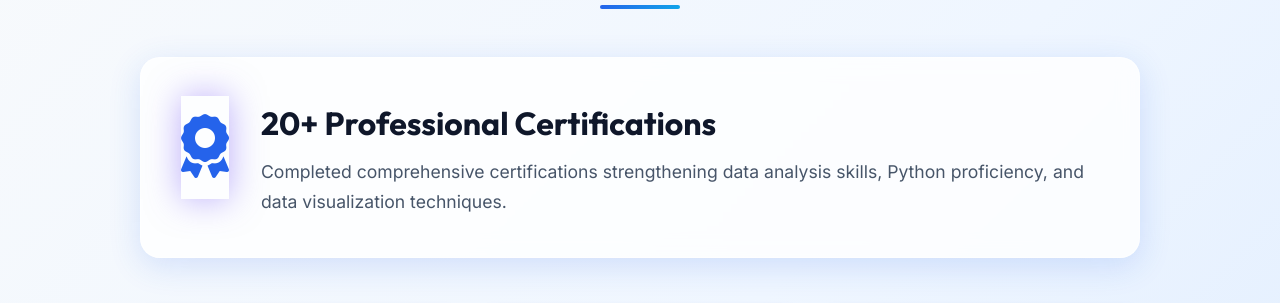
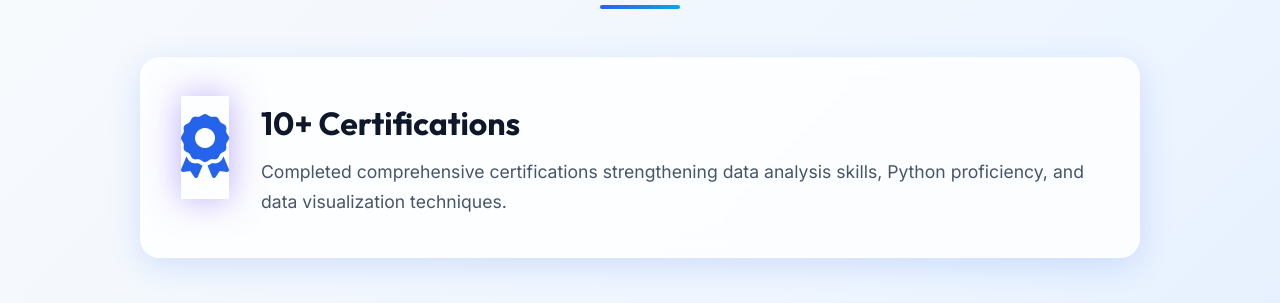
Before and after one commit to Indhu-mathi-a/portfolio, a plain HTML site: page index.html in a window 1280 px wide. Shown: the part 2296-2599 px from the top of the page. Drawn offline with Linux system fonts and the light colour scheme.

Commit message:
Update certification count in index.html

```diff
--- a/index.html
+++ b/index.html
@@ -214,7 +214,7 @@
                         <i class="fas fa-award"></i>
                     </div>
                     <div class="cert-summary">
-                        <h3 class="cert-main-title">20+ Professional Certifications</h3>
+                        <h3 class="cert-main-title">10+ Certifications</h3>
                         <p class="cert-description">Completed comprehensive certifications strengthening data analysis
                             skills, Python proficiency, and data visualization techniques.</p>
                     </div>
```
